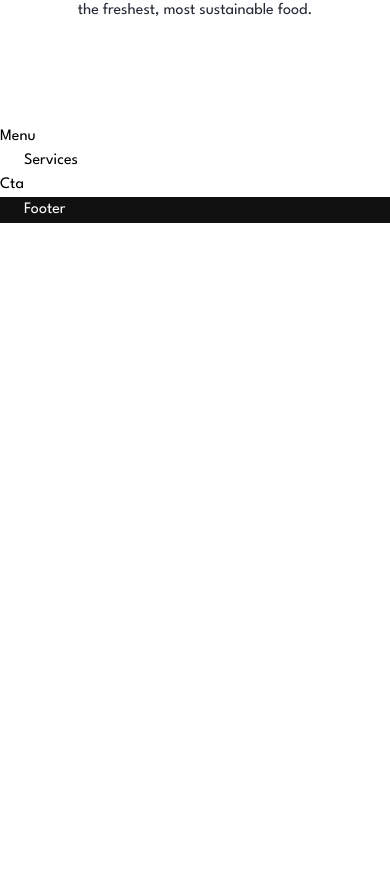
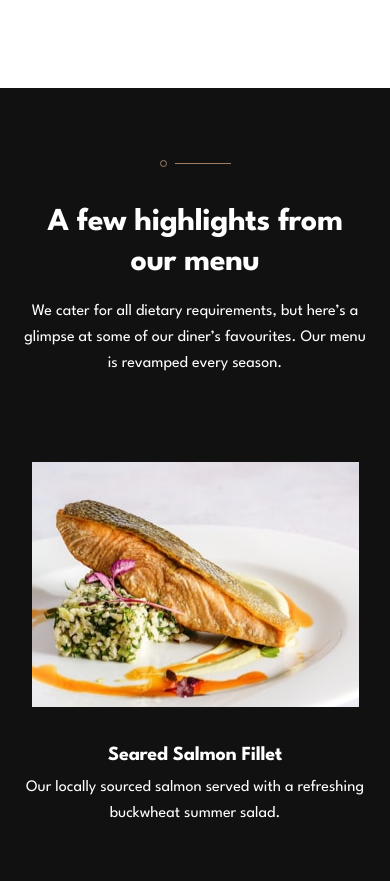
Before and after one commit to David-Henery4/Dine-Restaurant, a Next.js app: page / in a window 390 px wide. Shown: the part 2136-3017 px from the top of the page. Before the commit the page ends 2359 px from the top, so only its background shows below. Built offline with nearby package versions, Linux system fonts and the light colour scheme.

Commit message:
menu-mobile-layout-added

```diff
--- a/src/components/about/card-comps/CardImg.jsx
+++ b/src/components/about/card-comps/CardImg.jsx
@@ -8,6 +8,7 @@ const CardImg = ({ img }) => {
         src={img}
         width={660}
         height={800}
+        className="w-auto h-auto"
         alt="The farm and relaxed surroundings in the country side where the restaurant is located."
       />
     </div>
--- /dev/null
+++ b/src/components/menu/MenuCardContainer.jsx
@@ -0,0 +1,34 @@
+import { MenuCard } from "./menu-card/MenuCard";
+//
+import MenuSalmon1 from "/public/images/homepage/mobile/salmon-mobile.jpg";
+import MenuSalmon2 from "/public/images/homepage/mobile/salmon-mobile@2x.jpg";
+//
+import MenuBeef1 from "/public/images/homepage/mobile/beef-mobile.jpg";
+import MenuBeef2 from "/public/images/homepage/mobile/beef-mobile@2x.jpg";
+//
+import MenuChocolate1 from "/public/images/homepage/mobile/chocolate-mobile.jpg";
+import MenuChocolate2 from "/public/images/homepage/mobile/chocolate-mobile@2x.jpg";
+
+const MenuCardContainer = () => {
+  return (
+    <div className="flex flex-col justify-center items-center gap-14">
+      <MenuCard
+        title="Seared Salmon Fillet"
+        description="Our locally sourced salmon served with a refreshing buckwheat summer salad."
+        img={MenuSalmon1}
+      />
+      <MenuCard
+        title="Rosemary Filet Mignon"
+        description="Our prime beef served to your taste with a delicious choice of seasonal sides."
+        img={MenuBeef1}
+      />
+      <MenuCard
+        title="Summer Fruit Chocolate Mousse"
+        description="Creamy mousse combined with summer fruits and dark chocolate shavings."
+        img={MenuChocolate1}
+      />
+    </div>
+  );
+};
+
+export default MenuCardContainer;
--- /dev/null
+++ b/src/components/menu/menu-card/MenuCard.jsx
@@ -0,0 +1,10 @@
+import { MenuCardImg, MenuCardText } from "./card-comps"
+
+export const MenuCard = ({title,description, img}) => {
+  return (
+    <div className="flex flex-col justify-center items-center gap-9">
+      <MenuCardImg img={img}/>
+      <MenuCardText title={title} description={description} />
+    </div>
+  );
+}
--- /dev/null
+++ b/src/components/menu/menu-card/card-comps/MenuCardImg.jsx
@@ -0,0 +1,17 @@
+import Image from "next/image";
+
+const MenuCardImg = ({img}) => {
+  return (
+    <div>
+      <Image
+        src={img}
+        alt="menu item"
+        width={360}
+        height={500}
+        className="w-auto h-auto"
+      />
+    </div>
+  );
+};
+
+export default MenuCardImg;
--- /dev/null
+++ b/src/components/menu/menu-card/card-comps/MenuCardText.jsx
@@ -0,0 +1,16 @@
+import { Heading, BodyText } from "@/components/shared"
+
+const MenuCardText = ({ title, description }) => {
+  return (
+    <div className="text-center">
+      <Heading headingType="md" theme="dark">
+        {title}
+      </Heading>
+      <BodyText className="mt-2">
+        {description}
+      </BodyText>
+    </div>
+  );
+};
+
+export default MenuCardText
--- /dev/null
+++ b/src/components/menu/menu-card/card-comps/index.js
@@ -0,0 +1,7 @@
+import MenuCardImg from "./MenuCardImg";
+import MenuCardText from "./MenuCardText";
+
+export {
+  MenuCardImg,
+  MenuCardText
+}
--- a/src/sections/Menu.jsx
+++ b/src/sections/Menu.jsx
@@ -1,7 +1,32 @@
-
+import { BodyText, Heading, CircleLineDecoration } from "@/components/shared";
+import MenuCardContainer from "@/components/menu/MenuCardContainer";
 
 const Menu = () => {
-  return <section className="col-start-1 col-end-13">Menu</section>;
-}
+  return (
+    <section className="w-full col-start-1 col-end-13 pt-[72px] pb-[102px] bg-codGray grid grid-cols-mob">
+      <div className="w-full col-start-2 col-end-12 flex flex-col justify-center items-center gap-[85px]">
 
-export default Menu
+        <div className="text-center">
+          <CircleLineDecoration />
+          <Heading
+            headingType="lg"
+            theme="dark"
+            className="text-[32px] leading-10 -tracking-[0.4px] mt-9"
+          >
+            A few highlights from our menu
+          </Heading>
+          <BodyText className="mt-4">
+            We cater for all dietary requirements, but here’s a glimpse at some
+            of our diner’s favourites. Our menu is revamped every season.
+          </BodyText>
+        </div>
+
+        {/* Menu Card Container */}
+        <MenuCardContainer/>
+
+      </div>
+    </section>
+  );
+};
+
+export default Menu;
```
